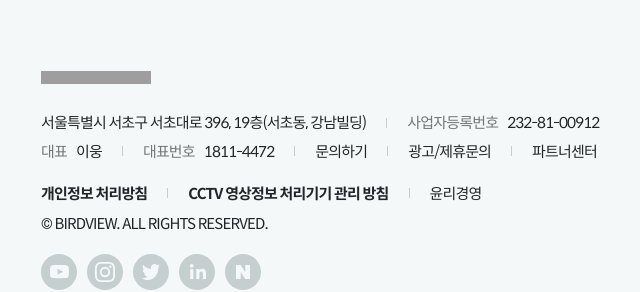
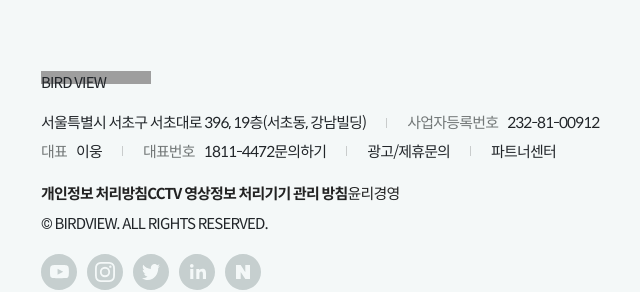
Before and after one commit to DoK6n/hwahae-homepage, a React (Vite) app: page / in a window 1280 px wide. Shown: the part 9101-9393 px from the top of the page, without its empty margins (64-704 px from the left). Built offline with nearby package versions, Linux system fonts and the light colour scheme; grey boxes are pictures that could not be loaded; a web font is replaced by a local one.

Commit message:
feat: emotion으로 수정

```diff
--- a/src/pages/home/Page.tsx
+++ b/src/pages/home/Page.tsx
@@ -6,7 +6,6 @@ import { isMatchingBreakpoint } from '../../lib/isMatchingBreakpoint'
 import { useEffect, useState } from 'react'
 import HamburgerIcon from './components/HamburgerIcon'
 import CloseIcon from './components/CloseIcon'
-import '../../assets/origin-hwahae.css'
 import Footer from './components/Footer'
 
 const navList = [
--- a/src/pages/home/components/Footer.tsx
+++ b/src/pages/home/components/Footer.tsx
@@ -1,43 +1,57 @@
+import styled from '@emotion/styled'
+import { media } from '../../../lib/media'
+
 export default function Footer() {
   return (
-    <footer className='footer' style={{ marginTop: 100 }}>
-      <div className='footer-inner'>
-        <em className='footer-logo'>
+    <FooterBlock style={{ marginTop: 100 }}>
+      <FooterInner>
+        <FooterLogo>
           <span className='blind'>BIRD VIEW</span>
-        </em>
-        <div className='footer-address'>
+        </FooterLogo>
+        <FooterAddress>
           <address>서울특별시 서초구 서초대로 396, 19층(서초동, 강남빌딩)</address>
-          <p className='footer-address-desc'>
-            <i className='footer-address-txt'>사업자등록번호</i>232-81-00912
-          </p>
-        </div>
-        <div className='footer-contents'>
-          <ul className='footer-contents-list'>
-            <li className='footer-contents-item'>
-              <i className='footer-contents-txt'>대표</i>이웅
-            </li>
-            <li className='footer-contents-item'>
-              <i className='footer-contents-txt'>대표번호</i>1811-4472
-            </li>
-          </ul>
-          <ul className='footer-contents-list'>
-            <li className='footer-contents-item'>문의하기</li>
-            <li className='footer-contents-item'>광고/제휴문의</li>
-            <li className='footer-contents-item'>파트너센터</li>
-          </ul>
-        </div>
-        <div className='footer-privacy privacy'>
-          <ul className='footer-contents-list'>
-            <li className='footer-contents-item'>
-              <b>개인정보 처리방침</b>
-            </li>
-            <li className='footer-contents-item'>
-              <b>CCTV 영상정보 처리기기 관리 방침</b>
-            </li>
-            <li className='footer-contents-item'>윤리경영</li>
-          </ul>
-          <p className='footer-privacy-desc'>© BIRDVIEW. ALL RIGHTS RESERVED.</p>
-        </div>
+          <FooterAddressDesc>
+            <FooterAddressText>사업자등록번호</FooterAddressText>232-81-00912
+          </FooterAddressDesc>
+        </FooterAddress>
+        <FooterContents>
+          <FooterContentsList>
+            <FooterContentsItem>
+              <FooterInfoText>대표</FooterInfoText>이웅
+            </FooterContentsItem>
+            <FooterContentsItem>
+              <FooterInfoText>대표번호</FooterInfoText>1811-4472
+            </FooterContentsItem>
+          </FooterContentsList>
+          <FooterContentsList>
+            <FooterContentsItem>문의하기</FooterContentsItem>
+            <FooterContentsItem>광고/제휴문의</FooterContentsItem>
+            <FooterContentsItem>파트너센터</FooterContentsItem>
+          </FooterContentsList>
+        </FooterContents>
+        <FooterPrivacy className='footer-privacy privacy'>
+          <a
+            href='https://static.hwahae.co.kr/docs/terms/homepage/privacy-policy.html'
+            target='_blank'
+            rel='noopener noreferrer'
+            style={{ fontWeight: 'bold' }}
+          >
+            개인정보 처리방침
+          </a>
+
+          {/* <b>개인정보 처리방침</b> */}
+          <a
+            href='https://static.hwahae.co.kr/docs/terms/homepage/video.html'
+            target='_blank'
+            rel='noopener noreferrer'
+            style={{ fontWeight: 'bold' }}
+          >
+            CCTV 영상정보 처리기기 관리 방침
+          </a>
+          {/* <b>CCTV 영상정보 처리기기 관리 방침</b> */}
+          <a>윤리경영</a>
+          <FooterPrivacyDesc>© BIRDVIEW. ALL RIGHTS RESERVED.</FooterPrivacyDesc>
+        </FooterPrivacy>
         <div>
           <ul style={{ display: 'flex', gap: 10, marginTop: 20 }}>
             <li>
@@ -46,8 +60,8 @@ export default function Footer() {
                 target='_blank'
                 rel='noopener noreferrer'
                 style={{ display: 'block', width: '36px', height: '36px' }}
+                data-link-name='youtube'
               >
-                <span className='blind'>youtube</span>
                 <svg
                   width={36}
                   height={36}
@@ -69,8 +83,8 @@ export default function Footer() {
                 href='https://www.instagram.com/hwahae_official'
                 target='_blank'
                 rel='noopener noreferrer'
+                data-link-name='instagram'
               >
-                <span className='blind'>instagram</span>
                 <svg
                   width={36}
                   height={36}
@@ -92,8 +106,8 @@ export default function Footer() {
                 href='https://twitter.com/hwahae_official'
                 target='_blank'
                 rel='noopener noreferrer'
+                data-link-name='twitter'
               >
-                <span className='blind'>twitter</span>
                 <svg
                   width={36}
                   height={36}
@@ -115,8 +129,8 @@ export default function Footer() {
                 href='https://kr.linkedin.com/company/birdview-kr'
                 target='_blank'
                 rel='noopener noreferrer'
+                data-link-name='linkedin'
               >
-                <span className='blind'>linkedin</span>
                 <svg
                   width={36}
                   height={36}
@@ -138,8 +152,8 @@ export default function Footer() {
                 href='https://post.naver.com/my.naver?memberNo=23854098'
                 target='_blank'
                 rel='noopener noreferrer'
+                data-link-name='naver'
               >
-                <span className='blind'>naver</span>
                 <svg
                   width={36}
                   height={36}
@@ -157,98 +171,118 @@ export default function Footer() {
             </li>
           </ul>
         </div>
-      </div>
-    </footer>
+      </FooterInner>
+    </FooterBlock>
   )
 }
 
-// const Footer = styled.footer`
-//   background: #f4f8f8;
-//   padding: 60px 20px 50px;
-//   color: #212529;
-//   font-size: 13px;
-//   letter-spacing: -0.72px;
+const FooterBlock = styled.footer`
+  background: #f4f8f8;
+  padding: 60px 20px 50px;
+  color: #212529;
+  font-size: 13px;
+  letter-spacing: -0.72px;
 
-//   ${media.tablet} {
-//     padding: 75px 20px;
-//     letter-spacing: -0.83px;
-//   }
-// `;
+  ${media.tablet} {
+    padding: 75px 20px;
+    letter-spacing: -0.83px;
+  }
+`
 
-// const FooterLogo = styled.div`
-//   display: block;
-//   width: 110px;
-//   height: 13px;
-//   background: url(https://hwahae-homepage.s3.ap-northeast-2.amazonaws.com/images/ftr_logo.png) no-repeat 0 0;
-//   background-size: cover;
-// `;
+const FooterInner = styled.div`
+  ${media.tablet} {
+    position: relative;
+    max-width: 1070px;
+    margin: 0 auto;
+    font-size: 15px;
+  }
+`
 
-// const FooterAddress = styled.div`
-//   margin-top: 27px;
+const FooterLogo = styled.em`
+  display: block;
+  width: 110px;
+  height: 13px;
+  background: url(https://hwahae-homepage.s3.ap-northeast-2.amazonaws.com/images/ftr_logo.png)
+    no-repeat 0 0;
+  background-size: cover;
+`
 
-//   ${media.tablet} {
-//     display: flex;
-//   }
-// `;
+const FooterAddress = styled.div`
+  margin-top: 27px;
 
-// const FooterAddressDesc = styled.div`
-//   margin-top: 7px;
+  ${media.tablet} {
+    display: flex;
+  }
+`
 
-//   ${media.tablet} {
-//     margin-top: 0;
+const FooterAddressDesc = styled.p`
+  margin-top: 7px;
 
-//     &:before {
-//       content: '';
-//       display: inline-block;
-//       width: 1px;
-//       height: 10px;
-//       margin: 0 20px;
-//       background: #c9cccc;
-//     }
-//   }
-// `;
+  ${media.tablet} {
+    margin-top: 0;
 
-// const FooterAddressTxt = styled.span`
-//   padding-right: 9px;
-//   color: #727777;
-// `;
+    &:before {
+      content: '';
+      display: inline-block;
+      width: 1px;
+      height: 10px;
+      margin: 0 20px;
+      background: #c9cccc;
+    }
+  }
+`
 
-// const FooterContentsList = styled.div`
-//   display: flex;
-//   align-items: center;
-//   padding-top: 7px;
+const FooterAddressText = styled.i`
+  padding-right: 9px;
+  color: #727777;
+`
 
-//   &:last-child {
-//     padding-top: 47px;
-//   }
+const FooterContents = styled.div`
+  ${media.tablet} {
+    display: flex;
+    padding-top: 7px;
+  }
+`
 
-//   ${media.tablet} {
-//     padding-top: 0 !important;
-//   }
-// `;
+const FooterContentsList = styled.ul`
+  display: flex;
+  align-items: center;
+  padding-top: 7px;
 
-// const FooterContentsItem = styled.div`
-//   display: flex;
-//   align-items: center;
+  ${media.tablet} {
+    padding-top: 0 !important;
 
-//   &:not(:last-child):after {
-//     content: '';
-//     display: inline-block;
-//     width: 1px;
-//     height: 10px;
-//     margin: 0 20px;
-//     background: #c9cccc;
-//   }
+    &:last-child {
+      padding-top: 47px;
+      & div[data-component='footer-contents-item'] {
+        font-weight: 400;
+      }
+    }
+  }
+`
 
-//   ${media.tablet} {
-//     font-weight: 400;
-//   }
-// `;
+const FooterContentsItem = styled.li`
+  display: flex;
+  align-items: center;
 
-// const FooterInfoTxt = styled.span`
-//   padding-right: 9px;
-//   color: #727777;
-// `;
+  &:not(:last-child):after {
+    content: '';
+    display: inline-block;
+    width: 1px;
+    height: 10px;
+    margin: 0 20px;
+    background: #c9cccc;
+  }
+
+  ${media.tablet} {
+    font-weight: 400;
+  }
+`
+
+const FooterInfoText = styled.i`
+  padding-right: 9px;
+  color: #727777;
+`
 
 // const FooterPrivacyLink = styled.a`
 //   display: inline-block;
@@ -258,8 +292,14 @@ export default function Footer() {
 //   &:hover {
 //     text-decoration: none;
 //   }
-// `;
+// `
 
-// const FooterPrivacyDesc = styled.div`
-//   padding-top: 8px;
-// `;
+const FooterPrivacy = styled.div`
+  ${media.tablet} {
+    padding-top: 20px;
+  }
+`
+
+const FooterPrivacyDesc = styled.div`
+  padding-top: 8px;
+`
```
